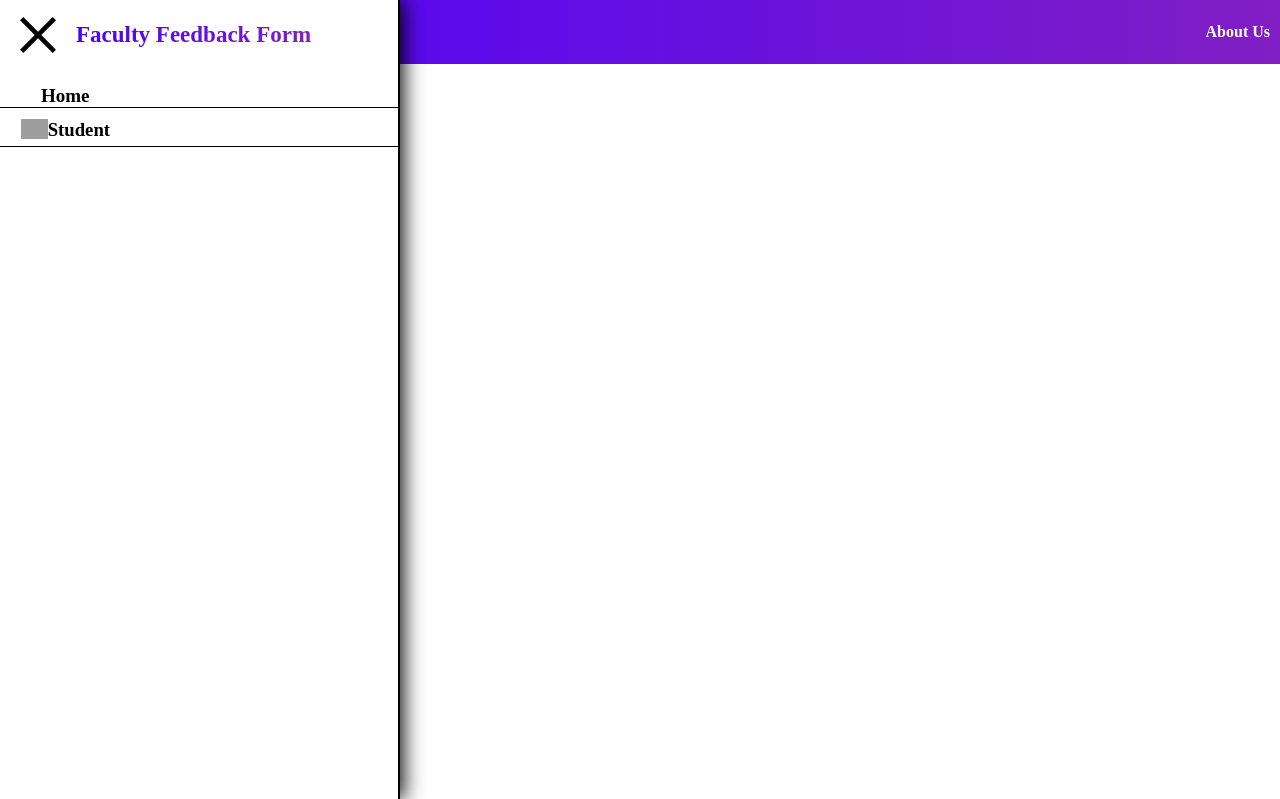
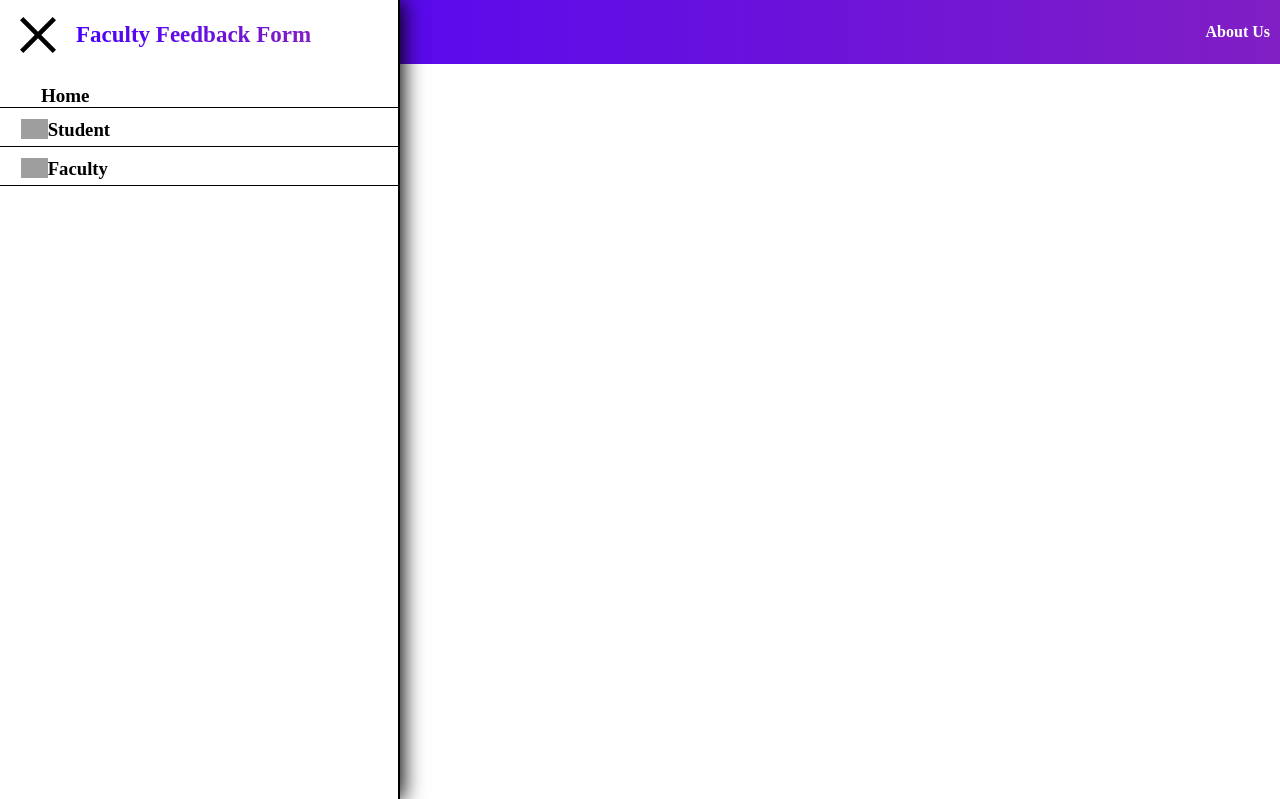
Before and after one commit to Vaja-Bhavin/Faculty-Feedback-From-Website, a Flask app: page / in a window 1280 px wide. Shown: the top 799 px of the page. Run offline with Flask 3, Linux system fonts and the light colour scheme; grey boxes are pictures that could not be loaded.

Commit message:
Sidebar Updated

```diff
--- a/static/css/sidebar.css
+++ b/static/css/sidebar.css
@@ -105,9 +105,13 @@ a {
     flex-direction: column;
     margin-top: 5px;
     margin-left: 18px;
+}
+.stdlinks > ul {
+    list-style: circle;
+    display: flex;
     gap: 5px;
+    flex-direction: column;
 }
-
 .stdlinks a {
     font-size: 17px;
     /* font-size: medium; */
@@ -128,7 +132,7 @@ a {
     transition: transform 0.3s;
 }
 
-.stdlinks>a:hover {
+.stdlinks a:hover {
     font-weight: bold;
 }
 
--- a/templates/sidebar.html
+++ b/templates/sidebar.html
@@ -13,13 +13,31 @@
                 <div class="exp">
                     <div class="outer" style="display: flex; flex-direction: row;">
                         <img src="{{ url_for('static',filename='image/caret.svg' ) }}" alt="">
-                            <h3>
-                                Student
-                            </h3>
+                        <h3>
+                            Student
+                        </h3>
                     </div>
                     <div class="stdlinks">
-                        <a href="/student/home">Home - Student</a>
-                        <a href="/student/givefeedback">Give Feedback</a>
+                        <ul>
+                            <li><a href="/student/home">Home - Student</a></li>
+                            <li><a href="/student/givefeedback">Give Feedback</a></li>
+                        </ul>
+                    </div>
+                </div>
+            </li>
+            <li class="expli">
+                <div class="exp">
+                    <div class="outer" style="display: flex; flex-direction: row;">
+                        <img src="{{ url_for('static',filename='image/caret.svg' ) }}" alt="">
+                        <h3>
+                            Faculty
+                        </h3>
+                    </div>
+                    <div class="stdlinks">
+                        <ul>
+                            <li><a href="/faculty/home">Home - Faculty</a></li>
+                            <!-- <li><a href="/student/givefeedback">Give Feedback</a></li> -->
+                        </ul>
                     </div>
                 </div>
             </li>
```
